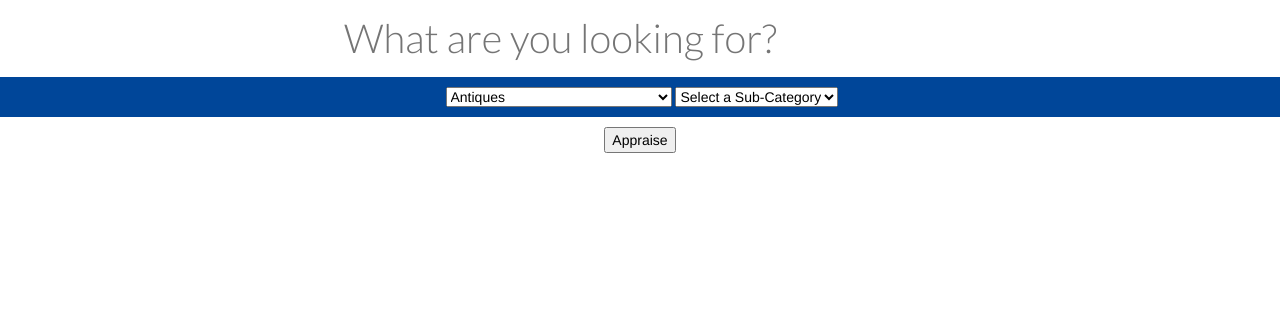
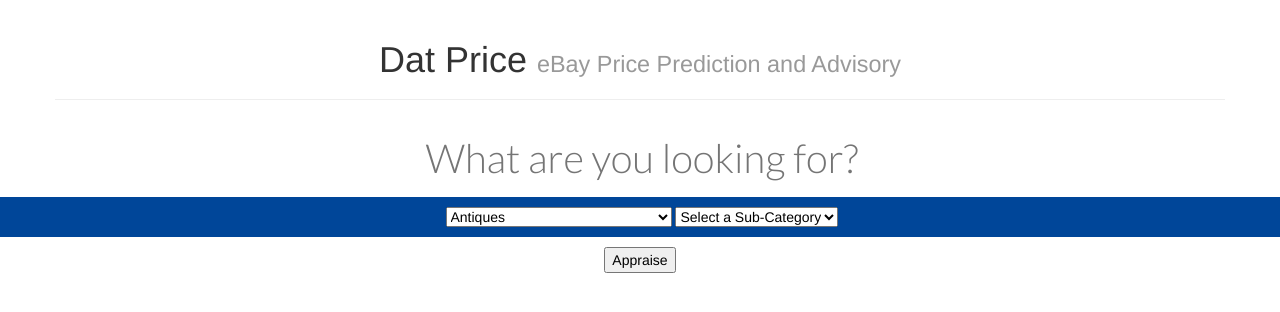
Before and after one commit to craigpalermo/DatPrice, a Django app: page / in a window 1280 px wide. Shown: the top 312 px of the page. Run offline with Django 3.2, Linux system fonts and the light colour scheme.

Commit message:
added page title

```diff
--- a/ebay_history/static/css/main.css
+++ b/ebay_history/static/css/main.css
@@ -1,6 +1,10 @@
 .col-centered {
     float: none;
     margin: 0 auto;
+}
+
+.pull-center {
+    text-align:center;
 }
 
 #search-div {
@@ -21,6 +25,7 @@
 	padding-top: 10px;
 	padding-bottom: 10px;
     width: 600px;
+    text-align: center;
 }
 #keywords[type=text] {
     cursor:none;
--- a/ebay_history/templates/base.html
+++ b/ebay_history/templates/base.html
@@ -9,6 +9,14 @@
 </head>
 
 <body>
+<div class="container pull-center">
+    <div class="row">
+        <div class="page-header">
+            <h1>Dat Price <small>eBay Price Prediction and Advisory</small></h1>
+        </div>
+    </div>
+</div>
+
 {% block content %}
 {% endblock %}
 
```
